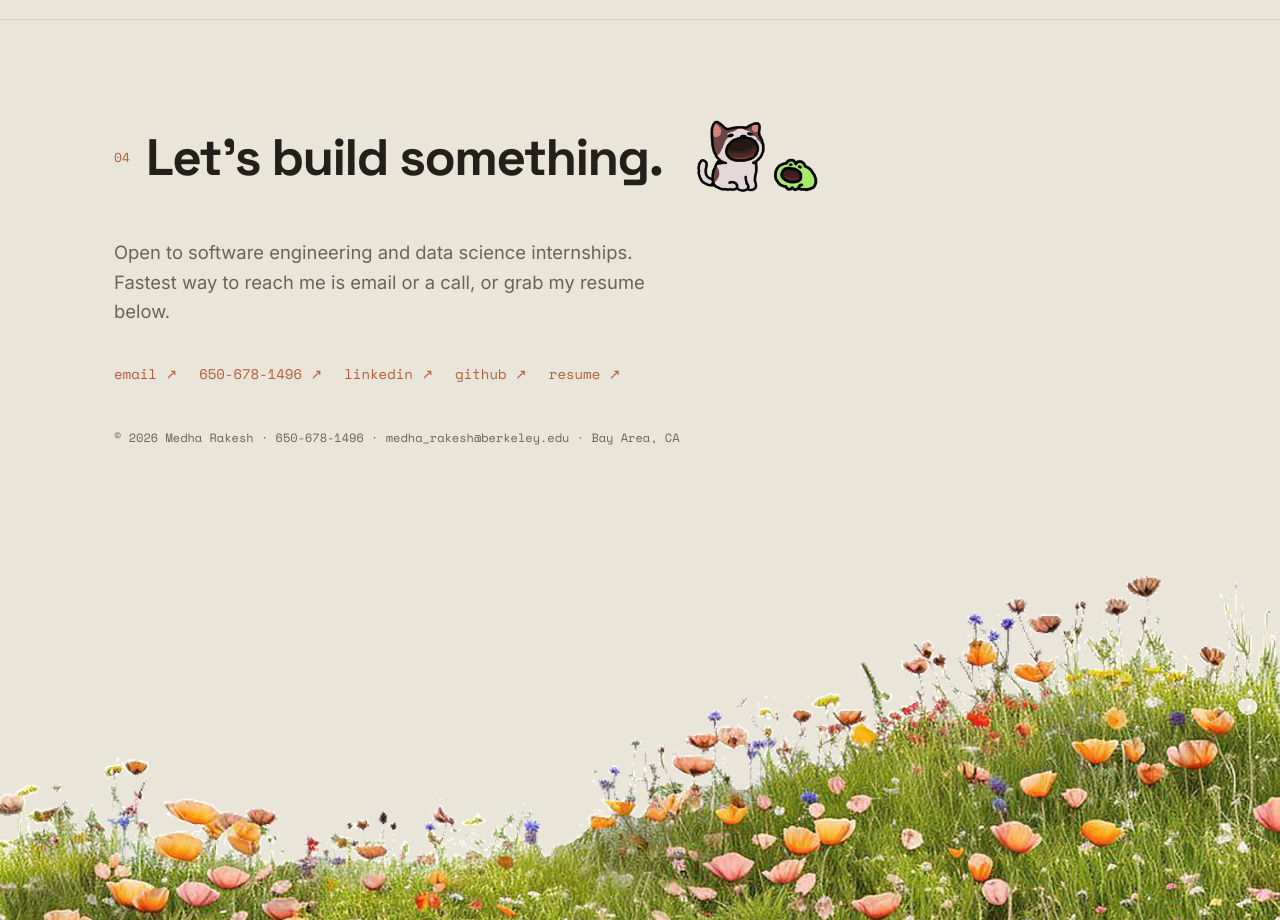
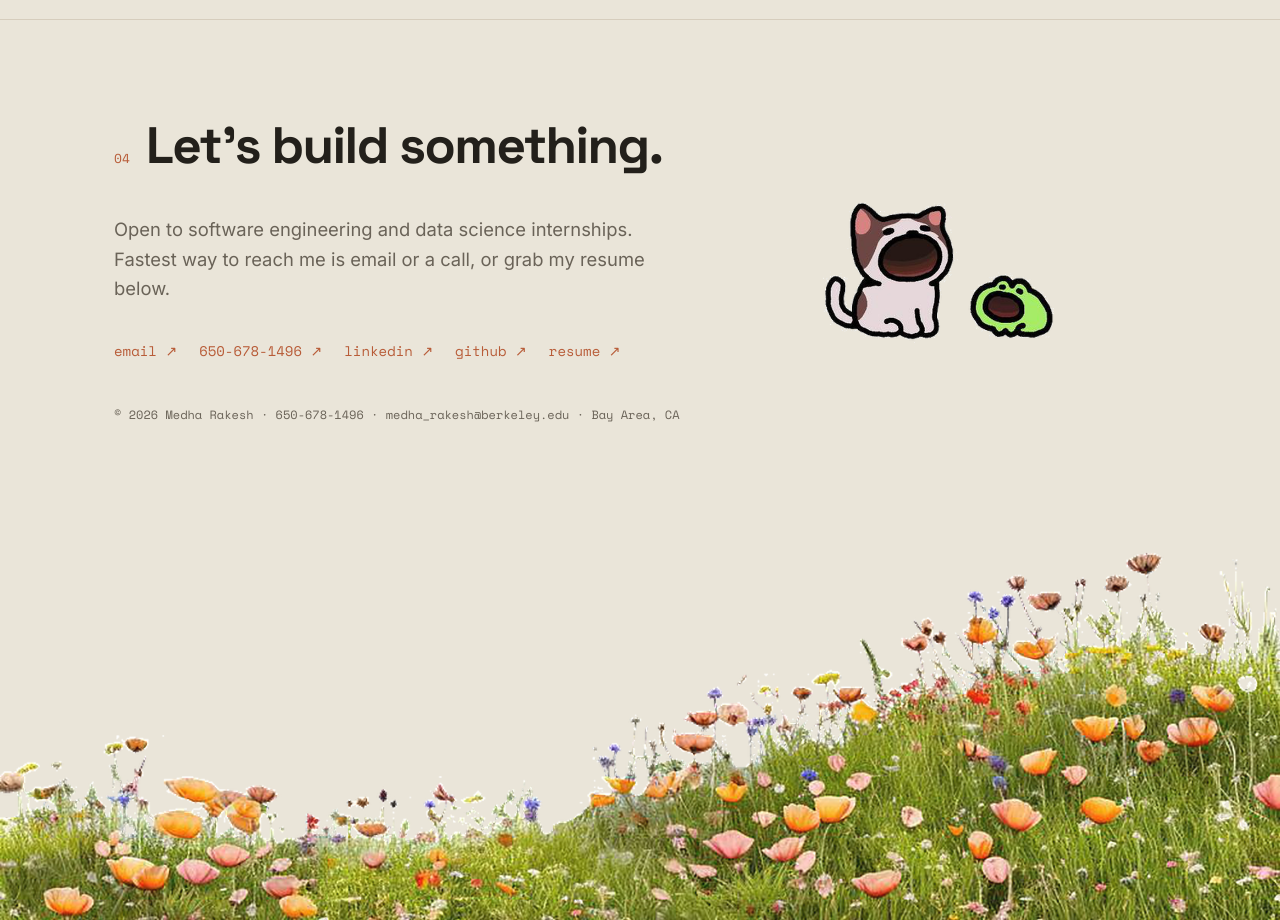
Before and after one commit to medha-rakesh/personal_website, a React (Vite) app: page / in a window 1280 px wide. Shown: the part 3020-3940 px from the top of the page. Built offline with nearby package versions, Linux system fonts and the light colour scheme.

Commit message:
Center cat and frog vertically beside whole contact block

```diff
--- a/src/components/Contact.jsx
+++ b/src/components/Contact.jsx
@@ -1,11 +1,11 @@
 export default function Contact() {
   return (
     <section id="contact" className="section contact">
-      <div className="wrap">
-        <div className="section-head head-img reveal">
+      <div className="wrap contact-row">
+        <div className="contact-main">
+          <div className="section-head reveal">
             <span className="section-index">04</span>
             <h2 className="section-title">Let's build something.</h2>
-          <img className="contact-frog" src="/nature/frog.png" alt="" aria-hidden="true" />
           </div>
           <p className="contact-lead reveal">
             Open to software engineering and data science internships. Fastest way to reach me is
@@ -28,6 +28,8 @@ export default function Contact() {
             © {new Date().getFullYear()} Medha Rakesh · 650-678-1496 · medha_rakesh@berkeley.edu · Bay Area, CA
           </p>
         </div>
+        <img className="contact-frog reveal" src="/nature/frog.png" alt="" aria-hidden="true" />
+      </div>
       <img className="footer-flowers" src="/nature/wildflowers.png?v=2" alt="" aria-hidden="true" />
     </section>
   )
--- a/src/index.css
+++ b/src/index.css
@@ -49,7 +49,9 @@ img { display: block; max-width: 100%; }
 }
 .section-head.head-img { align-items: center; }
 .exp-range { flex: 0 0 auto; height: clamp(40px, 6vw, 70px); width: auto; margin-left: 18px; }
-.contact-frog { flex: 0 0 auto; height: clamp(44px, 6vw, 74px); width: auto; margin-left: 18px; }
+.contact-row { display: flex; align-items: center; gap: 32px; }
+.contact-main { flex: 0 1 auto; min-width: 0; }
+.contact-frog { flex: 0 0 auto; margin: 0 auto; height: clamp(80px, 11vw, 150px); width: auto; }
 @media (max-width: 680px) { .exp-range, .contact-frog { display: none; } }
 
 /* ---------- nav ---------- */
```
Lines whose indentation alone changed are shown as unchanged.
